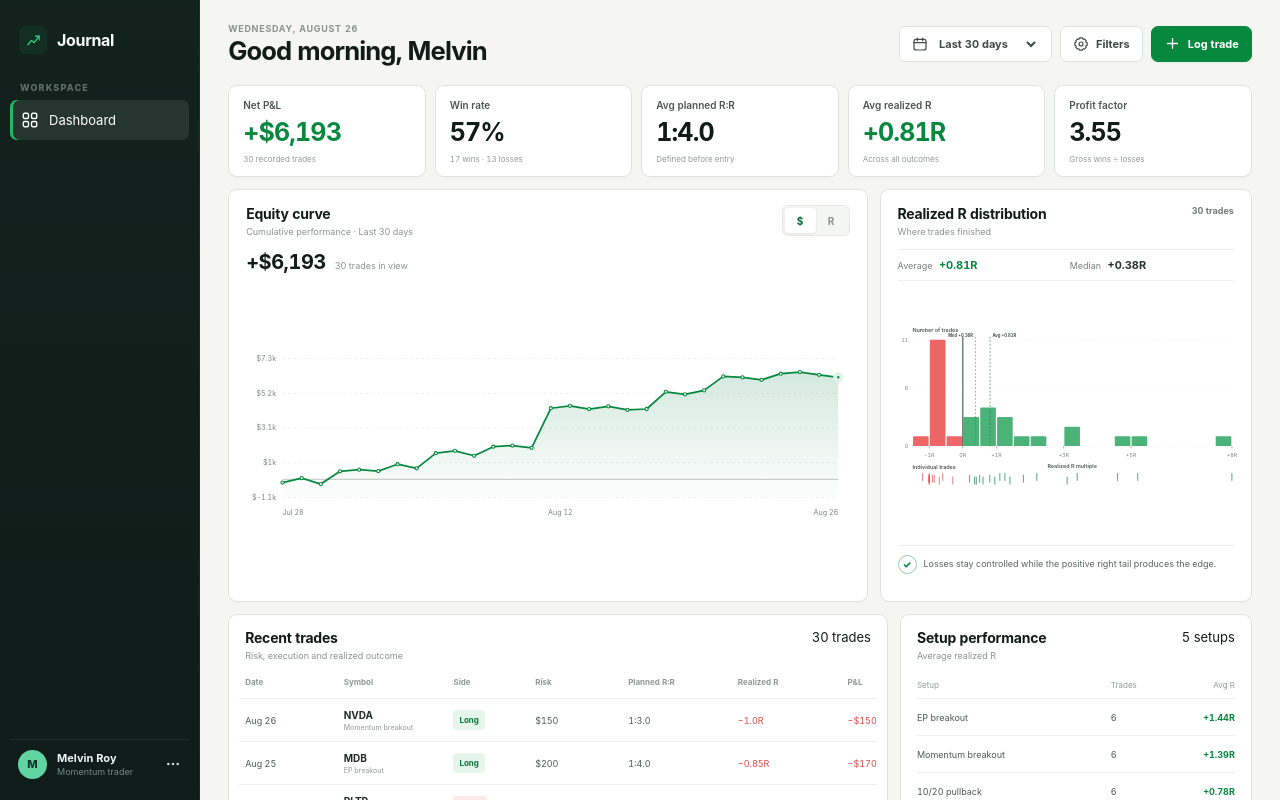
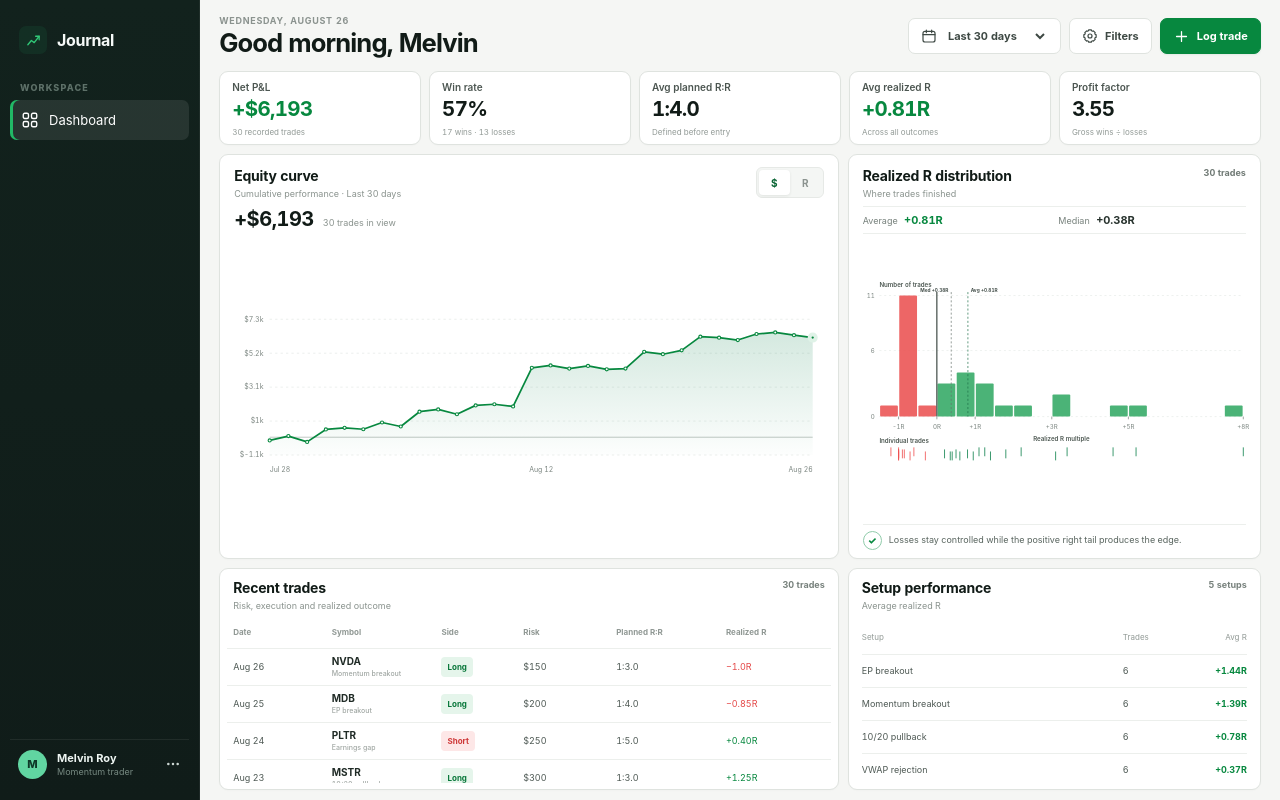
Before and after one commit to Melvinroy/Journal, a Next.js app: page / in a window 1280 px wide. Shown: the top 800 px of the page. Built offline with nearby package versions, Linux system fonts and the light colour scheme.

Commit message:
Align and compact dashboard panels

```diff
--- a/app/globals.css
+++ b/app/globals.css
@@ -127,14 +127,15 @@ button:focus-visible, input:focus-visible, select:focus-visible { outline: 2px s
 .positive { color: var(--green) !important; }
 .negative { color: var(--red) !important; }
 
-.analytics-grid { display: grid; grid-template-columns: minmax(0, 1.58fr) minmax(340px, .92fr); gap: 12px; margin-bottom: 12px; align-items: stretch; }
-.lower-grid { display: grid; grid-template-columns: minmax(0, 1.65fr) minmax(300px, .88fr); gap: 12px; }
+.analytics-grid, .lower-grid { display: grid; grid-template-columns: minmax(0, 3fr) minmax(280px, 2fr); gap: 9px; align-items: stretch; }
+.analytics-grid { margin-bottom: 9px; }
 .panel { min-width: 0; background: #fff; border: 1px solid var(--line); border-radius: 9px; box-shadow: 0 1px 2px rgba(20,33,27,.02); }
 .equity-panel, .distribution-panel { min-height: 410px; padding: 15px 17px 12px; }
 .trades-panel, .setup-panel { padding: 14px 16px 10px; }
 .panel-heading { display: flex; align-items: flex-start; justify-content: space-between; gap: 12px; }
 .panel-heading h2 { margin: 0; font-size: 14px; font-weight: 680; letter-spacing: -.015em; }
 .panel-heading p { margin: 4px 0 0; color: #8a938e; font-size: 9px; }
+.panel-meta { color: #77817c; font-size: 9px; font-weight: 650; white-space: nowrap; }
 .trade-count { color: #6f7974; font-size: 9px; font-weight: 650; }
 .segmented-control { display: inline-flex; padding: 2px; background: #f4f6f4; border: 1px solid #e6e9e6; border-radius: 6px; }
 .segmented-control button { min-width: 31px; height: 25px; padding: 0 8px; color: #8b938f; background: transparent; border: 0; border-radius: 4px; cursor: pointer; font-size: 10px; font-weight: 700; }
@@ -157,7 +158,7 @@ button:focus-visible, input:focus-visible, select:focus-visible { outline: 2px s
 .distribution-summary { display: grid; grid-template-columns: 1fr 1fr; gap: 8px; margin: 12px 0 2px; padding: 8px 0; border-top: 1px solid var(--line-soft); border-bottom: 1px solid var(--line-soft); }
 .distribution-summary span { color: #77817c; font-size: 9px; }
 .distribution-summary b { margin-left: 4px; color: #28332e; font-size: 11px; }
-.distribution-chart { height: 260px; margin-top: 1px; }
+.distribution-chart { height: 280px; margin-top: 1px; }
 .hist-bar { opacity: .9; }
 .positive-bar { fill: #37ab68; }
 .negative-bar { fill: #eb5656; }
@@ -173,7 +174,7 @@ button:focus-visible, input:focus-visible, select:focus-visible { outline: 2px s
 .chart-insight span { width: 19px; height: 19px; display: grid; place-items: center; flex: 0 0 auto; color: var(--green); border: 1px solid #90cbaa; border-radius: 50%; font-size: 10px; font-weight: 800; }
 
 .text-button { display: inline-flex; align-items: center; gap: 5px; padding: 0; color: var(--green); background: transparent; border: 0; cursor: pointer; font-size: 9px; font-weight: 700; }
-.trade-table { margin: 10px -6px 0; overflow-x: auto; }
+.trade-table { margin: 10px -6px 0; overflow: auto; scrollbar-width: thin; scrollbar-color: #cdd4d0 transparent; }
 .trade-row {
   min-width: 760px;
   min-height: 43px;
@@ -197,7 +198,7 @@ button:focus-visible, input:focus-visible, select:focus-visible { outline: 2px s
 .grade-b { color: #a16e13; border-color: #ddb04c; }
 .grade-c { color: #cf3f3f; border-color: #e35c5c; }
 
-.setup-table { margin-top: 10px; }
+.setup-table { margin-top: 10px; overflow: auto; scrollbar-width: thin; scrollbar-color: #cdd4d0 transparent; }
 .setup-row { min-height: 37px; display: grid; grid-template-columns: minmax(0, 1fr) 48px 68px; align-items: center; gap: 8px; color: #4e5954; border-top: 1px solid var(--line-soft); font-size: 9px; }
 .setup-row span:first-child { overflow: hidden; text-overflow: ellipsis; white-space: nowrap; }
 .setup-row b { text-align: right; }
@@ -218,11 +219,35 @@ button:focus-visible, input:focus-visible, select:focus-visible { outline: 2px s
 .form-help { margin: 0; color: #8b938f; font-size: 9px; }
 .modal-actions { display: flex; justify-content: flex-end; gap: 8px; margin-top: 4px; }
 
-@media (max-width: 1180px) {
-  .analytics-grid, .lower-grid { grid-template-columns: 1fr; }
-  .distribution-panel { min-height: 390px; }
-  .distribution-chart { height: 250px; }
-  .setup-panel { min-height: 250px; }
+@media (min-width: 921px) {
+  html, body { height: 100%; overflow: hidden; }
+  .app-shell { height: 100dvh; min-height: 0; overflow: hidden; }
+  .sidebar { height: 100dvh; }
+  .workspace {
+    height: 100dvh;
+    display: grid;
+    grid-template-rows: 52px 74px minmax(0, 1.55fr) minmax(0, .85fr);
+    gap: 9px;
+    padding: 10px clamp(12px, 1.5vw, 22px);
+    overflow: hidden;
+  }
+  .topbar, .stat-grid, .analytics-grid { min-height: 0; margin: 0; }
+  .topbar { height: 52px; }
+  .stat-grid { gap: 8px; }
+  .stat-card { height: 100%; min-height: 0; padding: 9px 12px 8px; }
+  .stat-card strong { margin: 6px 0 3px; font-size: clamp(18px, 1.6vw, 23px); }
+  .analytics-grid, .lower-grid { min-height: 0; }
+  .panel { height: 100%; overflow: hidden; }
+  .equity-panel, .distribution-panel { min-height: 0; display: flex; flex-direction: column; padding: 12px 14px 8px; }
+  .equity-chart, .distribution-chart { height: auto; min-height: 0; flex: 1; }
+  .trades-panel, .setup-panel { min-height: 0; display: flex; flex-direction: column; padding: 10px 13px 6px; }
+  .trade-table, .setup-table { min-height: 0; flex: 1; }
+  .trade-row { min-height: 37px; padding-block: 4px; }
+  .trade-row.table-head, .setup-head { position: sticky; top: 0; z-index: 2; background: #fff; }
+  .setup-row { min-height: 33px; }
+  .chart-summary { margin-top: 8px; }
+  .distribution-summary { margin: 7px 0 1px; padding: 6px 0; }
+  .chart-insight { padding-top: 6px; }
 }
 
 @media (max-width: 920px) {
@@ -233,18 +258,15 @@ button:focus-visible, input:focus-visible, select:focus-visible { outline: 2px s
   .nav-item { justify-content: center; padding: 0; }
   .profile { display: flex; justify-content: center; padding: 0; }
   .stat-grid { grid-template-columns: repeat(3, minmax(0,1fr)); }
+  .analytics-grid, .lower-grid { grid-template-columns: 1fr; }
+  .distribution-panel { min-height: 390px; }
+  .setup-panel { min-height: 250px; }
 }
 
 @media (max-width: 680px) {
   .app-shell { display: block; }
-  .sidebar { position: fixed; top: auto; bottom: 0; left: 0; right: 0; z-index: 30; width: auto; height: 62px; display: block; padding: 7px 9px; border-top: 1px solid rgba(255,255,255,.08); }
-  .brand, .sidebar-spacer, .utility-nav, .profile { display: none; }
-  .sidebar nav:first-of-type { height: 100%; display: grid; grid-template-columns: repeat(5, 1fr); gap: 3px; }
-  .nav-item { height: 48px; margin: 0; flex-direction: column; gap: 3px; border-radius: 7px; font-size: 7px; }
-  .nav-item span { display: block; }
-  .nav-item svg { width: 15px; height: 15px; }
-  .nav-item.active { box-shadow: inset 0 -2px 0 #21b966; }
-  .workspace { padding: 13px 10px 76px; }
+  .sidebar { display: none; }
+  .workspace { padding: 13px 10px; }
   .topbar { align-items: flex-start; margin-bottom: 12px; }
   .topbar h1 { font-size: 20px; }
   .secondary-button { display: none; }
```
